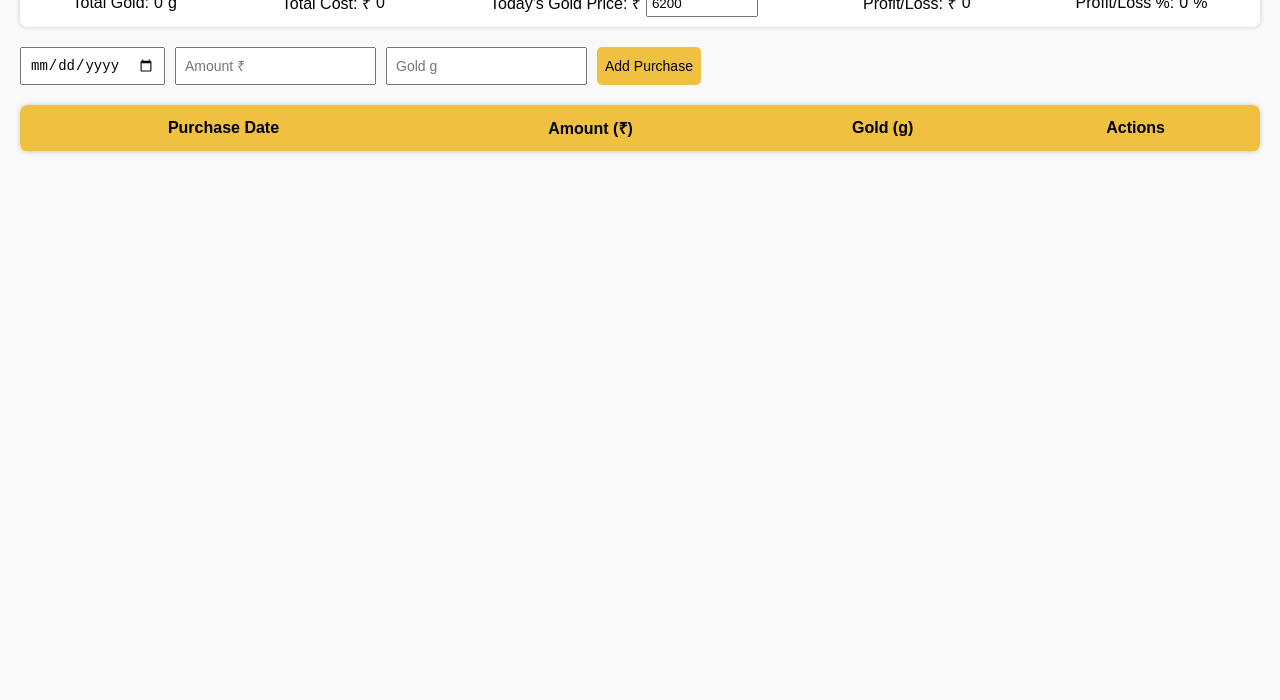
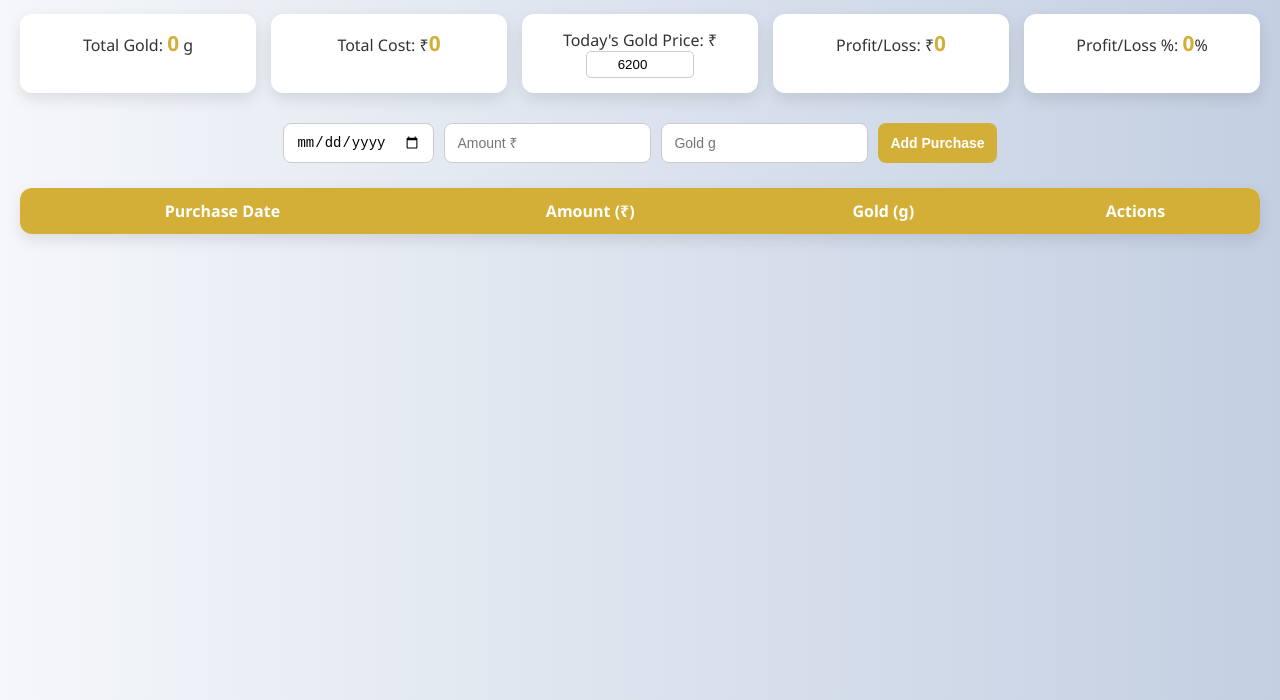
Before and after one commit to gokulsen/gold-purchase, a plain HTML site: page index.html in a window 1280 px wide. Shown: the part 100-800 px from the top of the page. Drawn offline with Linux system fonts and the light colour scheme; a script that the page names is missing.

Commit message:
fancy page

```diff
--- a/index.html
+++ b/index.html
@@ -5,32 +5,141 @@
 <meta name="viewport" content="width=device-width, initial-scale=1.0">
 <title>Gold Purchase Tracker</title>
 <style>
-    body { font-family: Arial, sans-serif; margin: 20px; background: #f9f9f9; }
-    h1 { text-align: center; }
-    .summary { margin-bottom: 20px; padding: 10px; background: #fff; border-radius: 8px; box-shadow: 0 0 5px #ccc; display: flex; gap: 20px; justify-content: space-around; flex-wrap: wrap; }
-    .summary div { display: flex; align-items: center; gap: 5px; }
-    .summary input { width: 100px; padding: 4px; }
-    table { width: 100%; border-collapse: collapse; background: #fff; border-radius: 8px; overflow: hidden; box-shadow: 0 0 5px #ccc; }
-    th, td { padding: 12px; border-bottom: 1px solid #ddd; text-align: center; }
-    th { background: #f0c040; color: #000; }
-    tr:last-child td { border-bottom: none; }
-    #addForm { margin: 20px 0; display: flex; gap: 10px; flex-wrap: wrap; }
-    #addForm input, #addForm button { padding: 8px; font-size: 14px; }
-    button { cursor: pointer; background: #f0c040; border: none; border-radius: 5px; padding: 5px 10px; }
-    button:hover { background: #e6b800; }
+    /* General Styles */
+    body {
+        font-family: 'Segoe UI', Tahoma, Geneva, Verdana, sans-serif;
+        background: linear-gradient(to right, #f5f7fa, #c3cfe2);
+        margin: 0;
+        padding: 20px;
+        color: #333;
+    }
+    h1 {
+        text-align: center;
+        margin-bottom: 30px;
+        color: #d4af37; /* Gold color */
+        text-shadow: 1px 1px 2px #999;
+    }
+
+    /* Summary Card */
+    .summary {
+        display: flex;
+        flex-wrap: wrap;
+        justify-content: space-around;
+        gap: 15px;
+        margin-bottom: 30px;
+    }
+    .card {
+        background: #fff;
+        border-radius: 12px;
+        box-shadow: 0 6px 15px rgba(0,0,0,0.1);
+        padding: 15px 20px;
+        flex: 1 1 180px;
+        text-align: center;
+        transition: transform 0.2s;
+    }
+    .card:hover {
+        transform: translateY(-5px);
+        box-shadow: 0 10px 20px rgba(0,0,0,0.15);
+    }
+    .card span {
+        font-weight: bold;
+        font-size: 1.3em;
+        color: #d4af37;
+    }
+    .card input {
+        width: 90px;
+        padding: 5px 8px;
+        border-radius: 5px;
+        border: 1px solid #ccc;
+        text-align: center;
+    }
+
+    /* Form */
+    #addForm {
+        display: flex;
+        flex-wrap: wrap;
+        gap: 10px;
+        justify-content: center;
+        margin-bottom: 25px;
+    }
+    #addForm input, #addForm button {
+        padding: 10px 12px;
+        font-size: 14px;
+        border-radius: 8px;
+        border: 1px solid #ccc;
+    }
+    #addForm button {
+        background: #d4af37;
+        color: #fff;
+        font-weight: bold;
+        border: none;
+        cursor: pointer;
+        transition: 0.2s;
+    }
+    #addForm button:hover {
+        background: #bfa034;
+    }
+
+    /* Table */
+    table {
+        width: 100%;
+        border-collapse: collapse;
+        border-radius: 12px;
+        overflow: hidden;
+        box-shadow: 0 6px 15px rgba(0,0,0,0.1);
+        background: #fff;
+    }
+    th, td {
+        padding: 12px 15px;
+        text-align: center;
+    }
+    th {
+        background: #d4af37;
+        color: #fff;
+    }
+    tr:nth-child(even) {
+        background: #f9f9f9;
+    }
+    tr:hover {
+        background: #fff3cd;
+    }
+
+    /* Action buttons */
+    .action-btn {
+        padding: 5px 10px;
+        border-radius: 5px;
+        border: none;
+        cursor: pointer;
+        font-weight: bold;
+        margin: 0 2px;
+        transition: 0.2s;
+    }
+    .edit-btn {
+        background: #17a2b8;
+        color: #fff;
+    }
+    .edit-btn:hover {
+        background: #138496;
+    }
+    .delete-btn {
+        background: #dc3545;
+        color: #fff;
+    }
+    .delete-btn:hover {
+        background: #c82333;
+    }
 </style>
 </head>
 <body>
+
 <h1>Gold Purchase Tracker</h1>
 
 <div class="summary">
-    <div>Total Gold: <span id="totalGold">0</span> g</div>
-    <div>Total Cost: ₹<span id="totalCost">0</span></div>
-    <div>
-        Today's Gold Price: ₹<input type="number" id="todayPrice" step="0.01" value="6200">
-    </div>
-    <div>Profit/Loss: ₹<span id="profitLoss">0</span></div>
-    <div>Profit/Loss %: <span id="profitLossPercent">0</span>%</div>
+    <div class="card">Total Gold: <span id="totalGold">0</span> g</div>
+    <div class="card">Total Cost: ₹<span id="totalCost">0</span></div>
+    <div class="card">Today's Gold Price: ₹<input type="number" id="todayPrice" step="0.01" value="6200"></div>
+    <div class="card">Profit/Loss: ₹<span id="profitLoss">0</span></div>
+    <div class="card">Profit/Loss %: <span id="profitLossPercent">0</span>%</div>
 </div>
 
 <form id="addForm">
@@ -67,9 +176,9 @@ const todayPriceInput = document.getElementById('todayPrice')
 const profitLossEl = document.getElementById('profitLoss')
 const profitLossPercentEl = document.getElementById('profitLossPercent')
 
-let editingId = null // Track if we are editing a row
+let editingId = null
 
-// Load purchases from Supabase
+// Load purchases
 async function loadPurchases() {
     const { data, error } = await supabase
         .from('gold_purchases')
@@ -83,7 +192,7 @@ async function loadPurchases() {
     calculateSummary()
 }
 
-// Add a row to the table with edit/delete buttons
+// Add row with Edit/Delete buttons
 function addRowToTable(purchase) {
     const row = document.createElement('tr')
     row.dataset.id = purchase.id
@@ -92,14 +201,14 @@ function addRowToTable(purchase) {
         <td>₹${parseFloat(purchase.amount).toFixed(2)}</td>
         <td>${parseFloat(purchase.gold).toFixed(3)} g</td>
         <td>
-            <button onclick="editRow(${purchase.id})">Edit</button>
-            <button onclick="deleteRow(${purchase.id})">Delete</button>
+            <button class="action-btn edit-btn" onclick="editRow(${purchase.id})">Edit</button>
+            <button class="action-btn delete-btn" onclick="deleteRow(${purchase.id})">Delete</button>
         </td>
     `
     purchaseTable.appendChild(row)
 }
 
-// Calculate totals and profit/loss
+// Calculate summary
 function calculateSummary() {
     let totalGold = 0
     let totalCost = 0
@@ -119,29 +228,26 @@ function calculateSummary() {
         profitLossEl.innerText = profitLoss.toFixed(2)
         const profitPercent = totalCost > 0 ? (profitLoss / totalCost) * 100 : 0
         profitLossPercentEl.innerText = profitPercent.toFixed(2)
+        profitLossEl.style.color = profitLoss >= 0 ? 'green' : 'red'
+        profitLossPercentEl.style.color = profitLoss >= 0 ? 'green' : 'red'
     } else {
         profitLossEl.innerText = '0'
         profitLossPercentEl.innerText = '0'
     }
 }
 
-// Delete a row from Supabase and table
+// Delete row
 window.deleteRow = async (id) => {
     if (!confirm('Are you sure you want to delete this purchase?')) return
-    const { error } = await supabase
-        .from('gold_purchases')
-        .delete()
-        .eq('id', id)
+    const { error } = await supabase.from('gold_purchases').delete().eq('id', id)
     if (error) { alert('Error deleting row'); console.error(error); return }
     loadPurchases()
 }
 
-// Edit a row
+// Edit row
 window.editRow = (id) => {
     const row = purchaseTable.querySelector(`tr[data-id='${id}']`)
     if (!row) return
-
-    // Pre-fill form with row data
     document.getElementById('purchaseDate').value = row.cells[0].innerText
     document.getElementById('amount').value = parseFloat(row.cells[1].innerText.replace('₹',''))
     document.getElementById('gold').value = parseFloat(row.cells[2].innerText.replace(' g',''))
@@ -149,7 +255,7 @@ window.editRow = (id) => {
     addForm.querySelector('button').innerText = 'Update Purchase'
 }
 
-// Handle form submit (Add or Update)
+// Add/Update purchase
 addForm.addEventListener('submit', async (e) => {
     e.preventDefault()
     const purchaseDate = document.getElementById('purchaseDate').value
@@ -157,20 +263,13 @@ addForm.addEventListener('submit', async (e) => {
     const gold = parseFloat(document.getElementById('gold').value)
 
     if (editingId) {
-        // Update existing row
-        const { error } = await supabase
-            .from('gold_purchases')
-            .update({ purchase_date: purchaseDate, amount, gold })
-            .eq('id', editingId)
-        if (error) { alert('Error updating row'); console.error(error); return }
+        const { error } = await supabase.from('gold_purchases').update({ purchase_date: purchaseDate, amount, gold }).eq('id', editingId)
+        if (error) { alert('Error updating'); console.error(error); return }
         editingId = null
         addForm.querySelector('button').innerText = 'Add Purchase'
     } else {
-        // Insert new row
-        const { data, error } = await supabase
-            .from('gold_purchases')
-            .insert([{ purchase_date: purchaseDate, amount, gold }])
-        if (error) { alert('Error adding purchase'); console.error(error); return }
+        const { data, error } = await supabase.from('gold_purchases').insert([{ purchase_date: purchaseDate, amount, gold }])
+        if (error) { alert('Error adding'); console.error(error); return }
     }
 
     addForm.reset()
```
